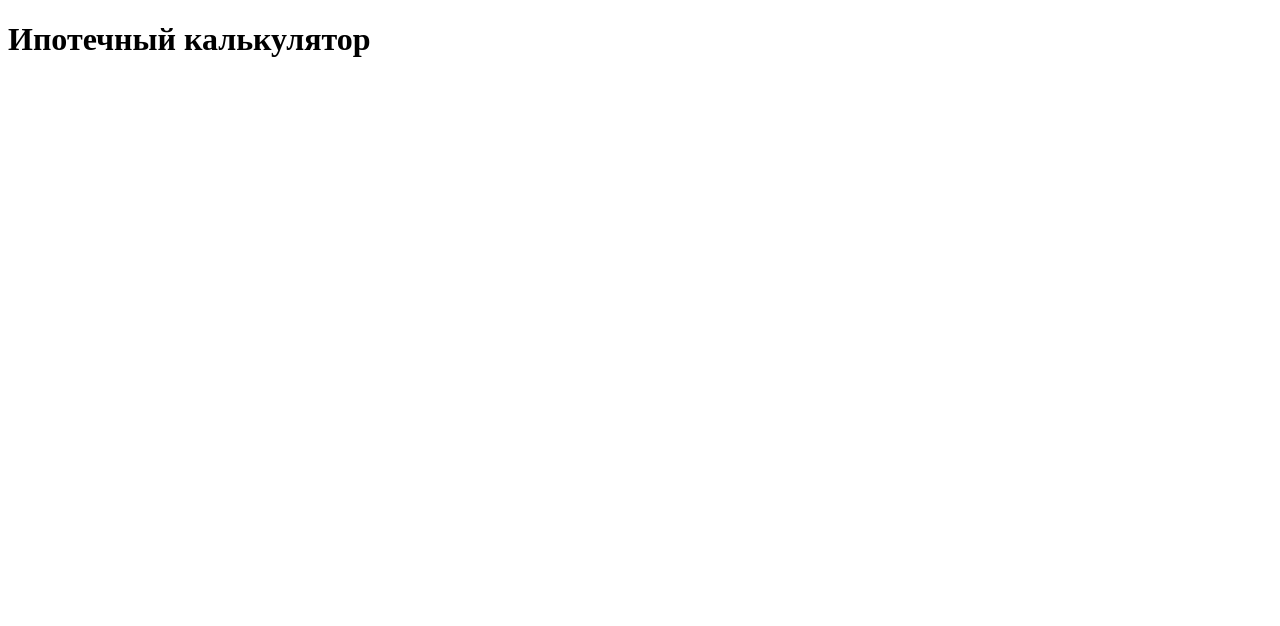
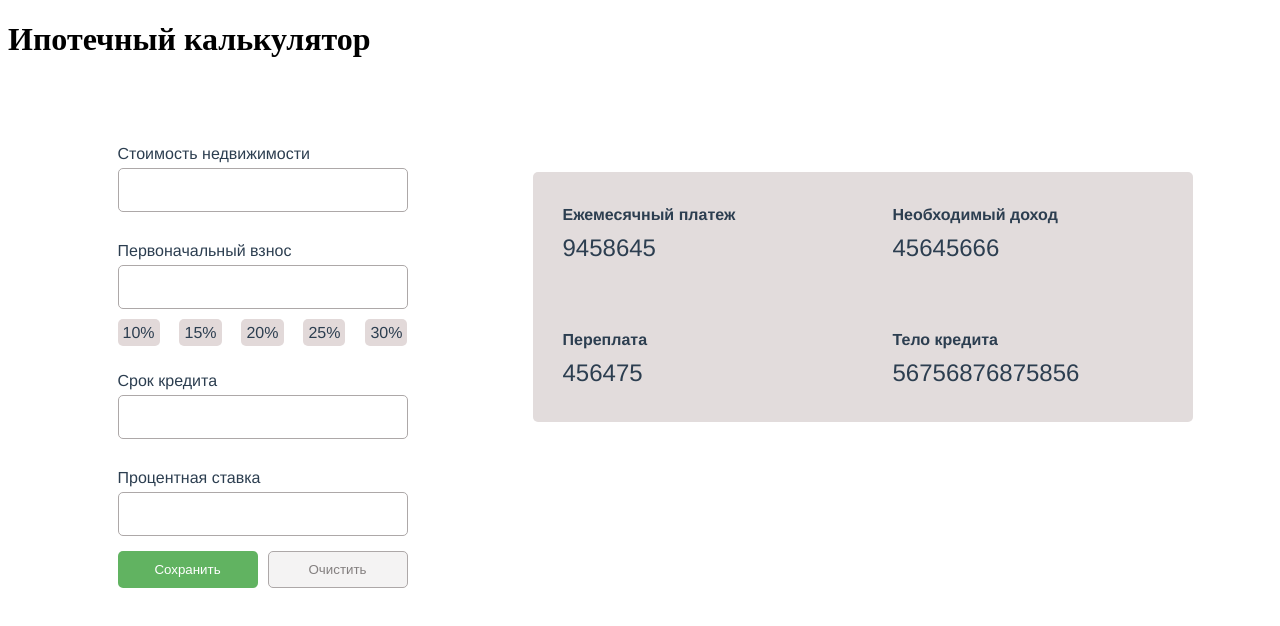
Before and after one commit to arslanbekova/mortgage-calc-test, a Vue app: page / in a window 1280 px wide. Shown: the top 626 px of the page. Built offline with nearby package versions, Linux system fonts and the light colour scheme.

Commit message:
changed components, created markup and styles

```diff
--- a/public/index.html
+++ b/public/index.html
@@ -7,11 +7,7 @@
   <title>Ипотечный калькулятор</title>
 </head>
 <body>
-
-<header class="page-header">
-  <h1>Ипотечный калькулятор</h1>
-</header>
-
+<h1>Ипотечный калькулятор</h1>
 <div id="app"></div>
 
 </body>
--- a/src/app.vue
+++ b/src/app.vue
@@ -1,4 +1,32 @@
 <template>
   <div id="app">
+    <CalcItems />
+    <Result />
   </div>
 </template>
+
+<script>
+import CalcItems from '@/components/CalcItems'
+import Result from '@/components/Result'
+export default {
+  name: 'app',
+  components: {
+    CalcItems,
+    Result,
+  },
+}
+</script>
+
+<style>
+#app {
+  font-family: 'Avenir', Helvetica, Arial, sans-serif;
+  color: #2c3e50;
+
+  margin: 0 auto;
+  padding-top: 50px;
+  width: 1200px;
+
+  display: flex;
+  justify-content: space-around;
+}
+</style>
--- /dev/null
+++ b/src/components/CalcItems.vue
@@ -0,0 +1,165 @@
+<template>
+  <form class="form">
+    <fieldset class="form__field">
+      <label for="price">Стоимость недвижимости</label>
+      <input class="form__input" id="price" name="price" type="number">
+    </fieldset>
+    <fieldset class="form__field">
+      <label for="initial_payment">Первоначальный взнос</label>
+      <input class="form__input" id="initial_payment" name="initial_payment" type="number">
+      <ul class="form__list checkbox-list">
+        <li class="form__option">
+          <input class="checkbox-list__input visually-hidden" type="checkbox" id="10">
+          <label for="10">10%</label>
+        </li>
+        <li class="form__option">
+          <input class="checkbox-list__input visually-hidden" type="checkbox" id="15">
+          <label for="15">15%</label>
+        </li>
+        <li class="form__option">
+          <input class="checkbox-list__input visually-hidden" type="checkbox" id="20">
+          <label for="20">20%</label>
+        </li>
+        <li class="form__option">
+          <input class="checkbox-list__input visually-hidden" type="checkbox" id="25">
+          <label for="25">25%</label>
+        </li>
+        <li class="form__option">
+          <input class="checkbox-list__input visually-hidden" type="checkbox" id="30">
+          <label for="30">30%</label>
+        </li>
+      </ul>
+    </fieldset>
+    <fieldset class="form__field">
+      <label for="term">Срок кредита</label>
+      <input class="form__input" id="term" name="term" type="number">
+    </fieldset>
+    <fieldset class="form__field">
+      <label for="rate">Процентная ставка</label>
+      <input class="form__input" id="rate" name="rate" type="number">
+    </fieldset>
+    <fieldset class="form__field form__field--buttons">
+      <button class="button button--save" type="submit">Сохранить</button>
+      <button class="button" type="reset">Очистить</button>
+  </fieldset>
+  </form>
+</template>
+
+<style scoped>
+  .visually-hidden {
+    position: absolute;
+
+    width: 1px;
+    height: 1px;
+    margin: -1px;
+    border: 0;
+    padding: 0;
+
+    white-space: nowrap;
+
+    clip-path: inset(100%);
+    clip: rect(0 0 0 0);
+    overflow: hidden;
+  }
+
+  .form {
+  width: 350px;
+  margin: 0;
+  padding-left: 30px;
+  padding-right: 30px;
+  box-sizing: border-box;
+}
+
+.form__field {
+  border: none;
+  margin: 0;
+  padding: 0;
+  margin-bottom: 15px;
+
+  display: flex;
+  flex-direction: column;
+  justify-content: flex-start;
+}
+
+.form__field label {
+  padding-top: 15px;
+  margin-bottom: 5px;
+}
+
+.form__field--buttons {
+  flex-direction: row;
+  justify-content: space-between;
+}
+
+.button {
+  width: 140px;
+  box-sizing: border-box;
+  padding-top: 10px;
+  padding-bottom: 10px;
+  padding-left: 35px;
+  padding-right: 35px;
+
+  border: 1px solid rgb(173, 168, 168);
+  border-radius: 5px;
+
+  background-color: rgba(228, 224, 224, 0.4);
+
+  color: rgb(131, 127, 127);
+
+  cursor: pointer;
+}
+
+.button--save {
+  background-color: rgb(97, 179, 97);
+  color: white;
+  border: none;
+}
+
+.form__input {
+  width: 100%;
+  padding-bottom: 10px;
+  padding-top: 10px;
+  padding-left: 10px;
+  border: 1px solid rgb(173, 168, 168);
+  border-radius: 5px;
+  box-sizing: border-box;
+
+  cursor: pointer;
+  transition: 0.2s;
+
+  font-size: 19px;
+  line-height: 18px;
+  color: black;
+}
+
+.form__input:hover,
+.form__input:focus,
+.form__input:active {
+  border-color: rgb(32, 31, 31);
+}
+
+.form__list {
+  list-style: none;
+  margin: 15px 0 0 0;
+  padding: 0;
+
+  display: flex;
+  justify-content: space-between;
+}
+
+.checkbox-list label {
+  cursor: pointer;
+
+  width: 35px;
+  height: 20px;
+  padding: 5px;
+  border-radius: 5px;
+
+  background-color: rgb(226, 217, 217);
+}
+
+.checkbox-list__input:checked + label {
+  background-color: rgb(88, 149, 235);
+  color: white;
+}
+</style>
--- /dev/null
+++ b/src/components/Result.vue
@@ -0,0 +1,54 @@
+<template>
+  <section class="result">
+      <div class="result__item-wrapper">
+        <h2 class="result__item-title">Ежемесячный платеж</h2>
+        <p class="result__item">9458645</p>
+      </div>
+      <div class="result-item__wrapper">
+        <h2 class="result__item-title">Необходимый доход</h2>
+        <p class="result__item">45645666</p>
+      </div>
+      <div class="result-item__wrapper">
+        <h2 class="result__item-title">Переплата</h2>
+        <p class="result__item">456475</p>
+      </div>
+      <div class="result-item__wrapper">
+        <h2 class="result__item-title">Тело кредита</h2>
+        <p class="result__item">56756876875856</p>
+      </div>
+    </section>
+</template>
+
+<style scoped>
+  .result {
+    background-color: rgb(226, 220, 220);
+
+    display: flex;
+    flex-wrap: wrap;
+    justify-content: space-between;
+    align-items: center;
+
+    height: 250px;
+    width: 600px;
+    padding-left: 30px;
+    padding-right: 30px;
+    margin-top: 42px;
+
+    border-radius: 5px;
+  }
+
+  .result-item__wrapper {
+    width: 45%;
+  }
+
+  .result__item-title {
+    font-size: 16px;
+    margin: 0;
+    margin-bottom: 10px;
+  }
+
+  .result__item {
+    font-size: 24px;
+    margin: 0;
+  }
+</style>
--- a/src/components/buttons.vue
+++ /dev/null
@@ -1,6 +0,0 @@
-<template>
-  <fieldset>
-    <button type="submit">Сохранить</button>
-    <button type="reset">Очистить</button>
-  </fieldset>
-</template>
--- a/src/components/credit-period-item.vue
+++ /dev/null
@@ -1,6 +0,0 @@
-<template>
-  <fieldset>
-    <label>Срок кредита</label>
-    <input type="number">
-  </fieldset>
-</template>
--- a/src/components/price-item.vue
+++ /dev/null
@@ -1,6 +0,0 @@
-<template>
-  <fieldset>
-    <label>Стоимость недвижимости</label>
-    <input type="number">
-  </fieldset>
-</template>
--- a/src/components/rate-item.vue
+++ /dev/null
@@ -1,6 +0,0 @@
-<template>
-  <fieldset>
-    <label>Процентная ставка</label>
-    <input type="number">
-  </fieldset>
-</template>
--- a/src/main.js
+++ b/src/main.js
@@ -1,8 +1,8 @@
 import Vue from 'vue'
-import App from './App.vue'
+import app from './app.vue'
 
 Vue.config.productionTip = false
 
 new Vue({
-  render: h => h(App),
+  render: h => h(app),
 }).$mount('#app')
```
Also changed, not shown: src/components/calculation.vue (deleted, +0 -25 lines), src/components/initial-payment-item.vue (deleted, +0 -28 lines).
